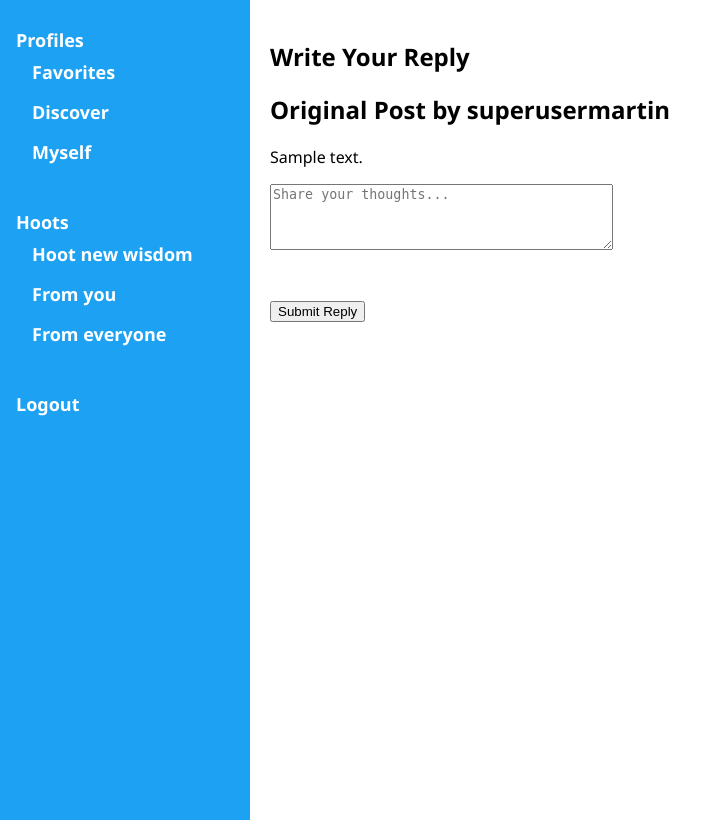
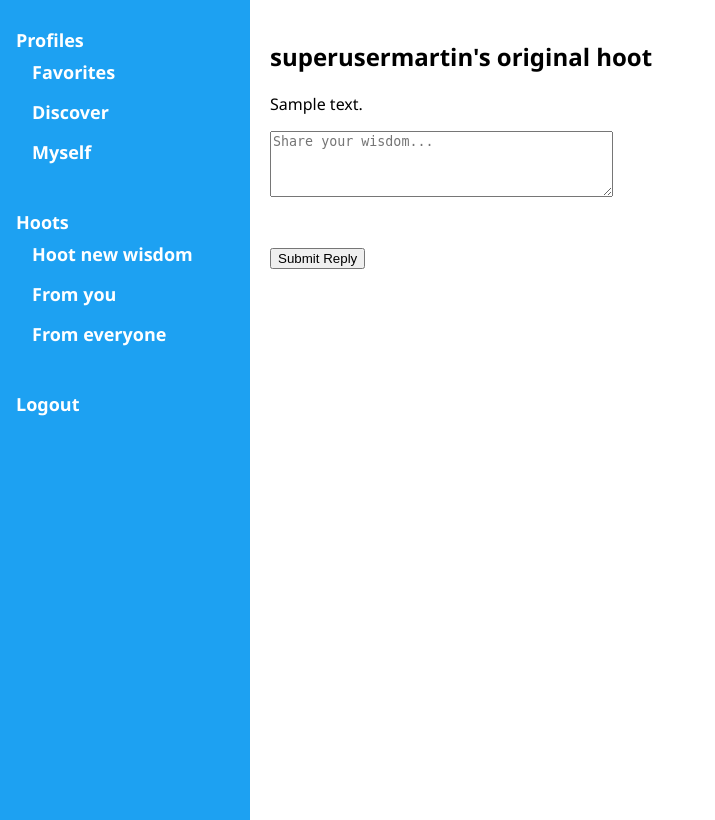
Before and after one commit to martn2023/hootter-twitter-clone, a Django app: page /public_messages/reply/1/ in a window 1280 px wide. Shown: the whole page, without its empty margins (0-715 px from the left). Run offline with Django 5.2, Linux system fonts and the light colour scheme; a user stored in the database is signed in; data comes from the database, SQL or seed files in the repository; tables that the repository leaves empty hold one stand-in row (values such as "Sample post").

```diff
--- a/public_messages/forms.py
+++ b/public_messages/forms.py
@@ -8,7 +8,7 @@ class PostForm(forms.ModelForm):
             'class': 'form-control',
             'rows': 4,
             'maxlength': 300,  # HTML attribute to prevent typing more than 300 characters
-            'placeholder': 'Share your thoughts...'
+            'placeholder': 'Share your wisdom...'
         }),
         label='Content',
     )
--- a/public_messages/urls.py
+++ b/public_messages/urls.py
@@ -6,6 +6,8 @@ app_name = 'public_messages'
 urlpatterns = [
     path('create/', views.create_post, name='create_post'),
 
+    path('details/<int:post_id>/', views.post_details, name='post_details'),
+
     path('mine', views.own_posts, name='see_my_posts'),
 
     path('everyone_else', views.everyone_elses_posts, name='see_everyone_elses_posts'),
--- a/public_messages/views.py
+++ b/public_messages/views.py
@@ -4,6 +4,8 @@ from .models import Post
 from .forms import PostForm  # Ensure this is imported here
 from django.contrib import messages
 from django.shortcuts import render, redirect
+from django.db.models import Prefetch
+
 
 @login_required
 def create_post(request, parent_id=None):
@@ -28,6 +30,20 @@ def create_post(request, parent_id=None):
         'parent_post': parent_post  # Make sure this is correctly passed
     })
 
+def post_details(request, post_id):
+    post = get_object_or_404(Post, id=post_id)
+
+    # Redirect to the parent post if this is a reply
+    if post.parent_post:
+        return redirect('public_messages:post_details', post_id=post.parent_post.id)
+
+    # If it's not a reply, fetch and render the post details along with replies
+    replies = Post.objects.filter(parent_post=post).order_by('creation_time')
+    return render(request, 'public_messages/post_details.html', {'post': post, 'replies': replies})
+
+
+
+
 
 
 def own_posts(request):
@@ -40,15 +56,17 @@ def own_posts(request):
     # A safety net, although ideally every condition should be handled explicitly
     return redirect('some_default_page')
 
-
 def everyone_elses_posts(request):
     if not request.user.is_authenticated:
         return redirect('user_management:login')
 
-    # Fetch posts where the author is not the current user
-    posts = Post.objects.exclude(author=request.user).order_by('-creation_time')
+    # Prefetch replies to minimize database hits
+    reply_prefetch = Prefetch('replies', queryset=Post.objects.order_by('creation_time'))
+
+    # Fetch posts where the author is not the current user and they have no parent (top-level posts)
+    posts = Post.objects.exclude(author=request.user).filter(parent_post__isnull=True).prefetch_related(reply_prefetch).order_by('-creation_time')
+
     return render(request, 'public_messages/everyone_elses_posts.html', {'posts': posts})
-
 
 def create_reply(author, content, parent_post_id):
     parent_post = Post.objects.get(id=parent_post_id)  # Get the parent post
--- a/templates/public_messages/public_message_compose_form.html
+++ b/templates/public_messages/public_message_compose_form.html
@@ -2,11 +2,13 @@
 
 {% block content %}
 <div class="container">
-    <h1>{% if parent_post %}Write Your Reply{% else %}Hoot out fresh wisdom!{% endif %}</h1>
+    <!-- Removed the explicit "Write Your Reply" heading to make it more succinct -->
+    <h1>{% if parent_post %}{% else %}Hoot out fresh wisdom!{% endif %}</h1>
 
     {% if parent_post %}
     <div class="original-post">
-        <h2>Original Post by {{ parent_post.author.username }}</h2>
+        <!-- Updated the text to be more succinct and user-friendly -->
+        <h2>{{ parent_post.author.username }}'s original hoot</h2>
         <p>{{ parent_post.content }}</p>
     </div>
     {% endif %}
```
Also changed, not shown: templates/public_messages/post_details.html (added, +20 -0 lines).
